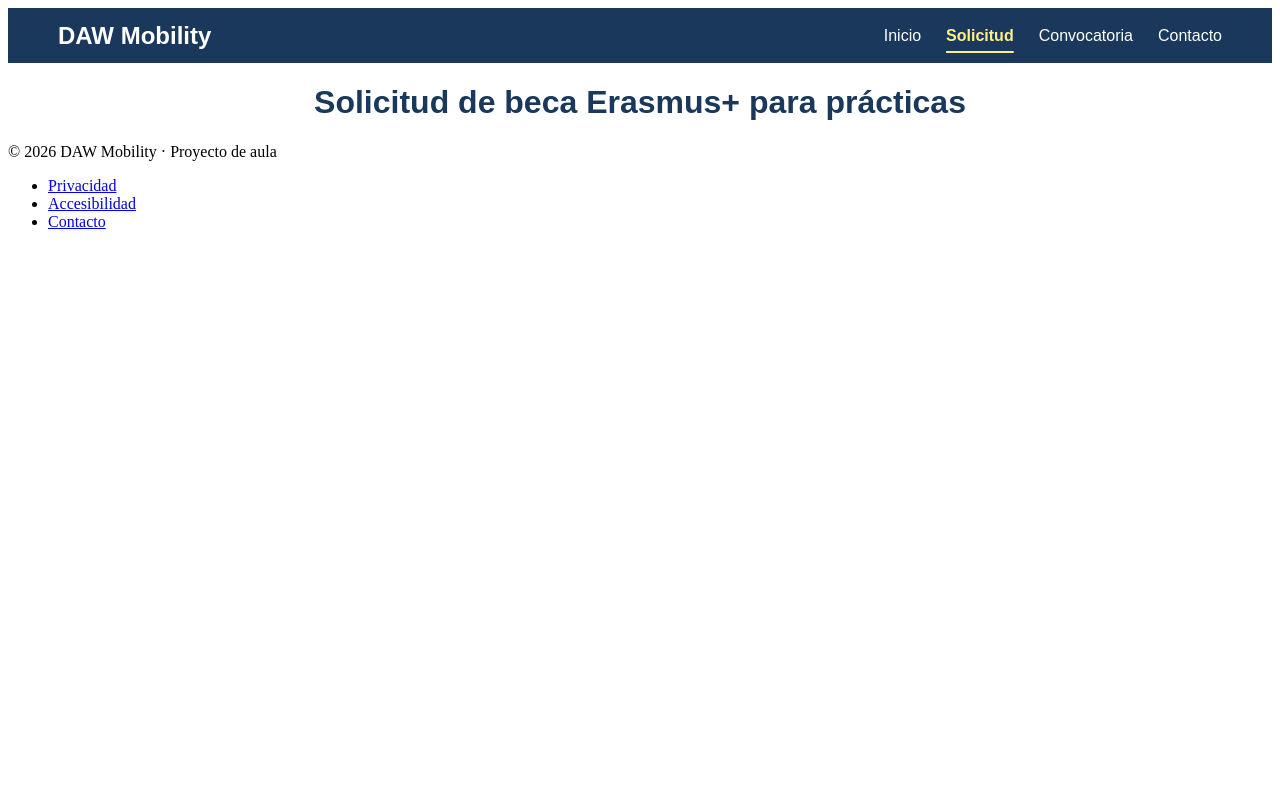
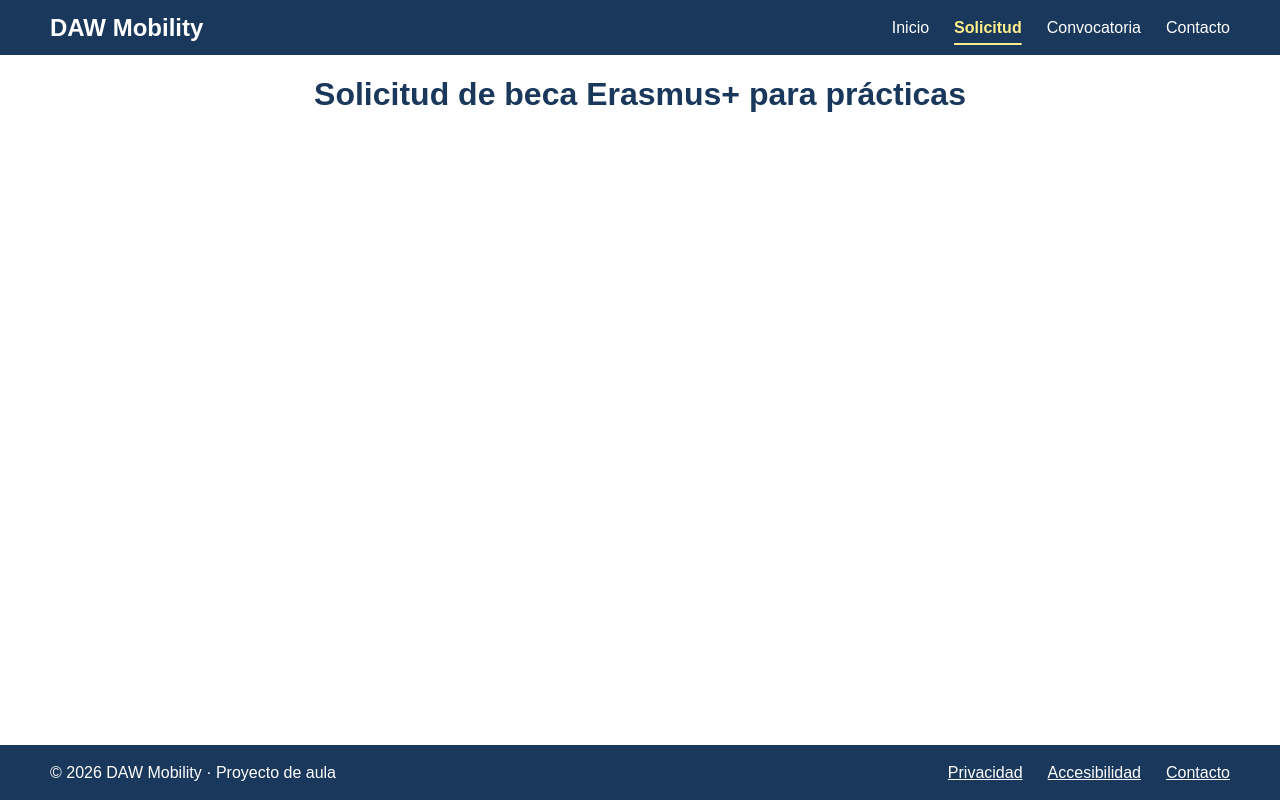
Before and after one commit to kmirass/diw-flexbox1-garcia-david, a plain HTML site: page index.html in a window 1280 px wide. Drawn offline with Linux system fonts and the light colour scheme.

Commit message:
footer
parte a terminada

```diff
--- a/styles/estilos.css
+++ b/styles/estilos.css
@@ -42,13 +42,50 @@
 
 /* contenido */
 
-.principal h1 {
+.principal,
+h1 {
     font-family: 'Inter Bold', sans-serif;
     font-size: 2rem;
     font-weight: bold;
     color: #19385b;
 
     text-align: center;
+    flex: 1;
+}
+
+
+
+body {
+    display: flex;
+    flex-direction: column;
+
+    min-height: 100vh;
+    margin: 0;
 }
 
 /* footer */
+
+.pie {
+    display: flex;
+    justify-content: space-between;
+    align-items: center;
+
+    padding: 2.5px 50px;
+    height: 50px;
+
+    font-family: 'Inter Bold', sans-serif;
+    color: #fff;
+    background-color: #19385b;
+}
+
+.pie__lista {
+    display: flex;
+    gap: 25px;
+
+    list-style: none;
+}
+
+.pie__enlace {
+    color: #fff;
+    font-weight: 500;
+}
```
